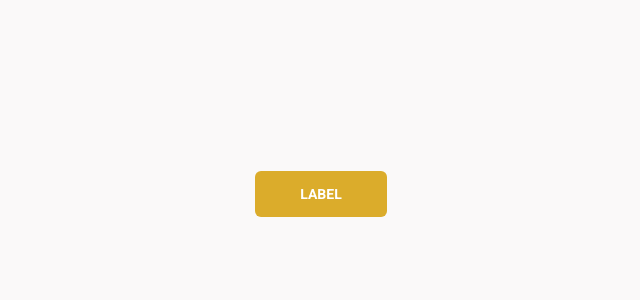
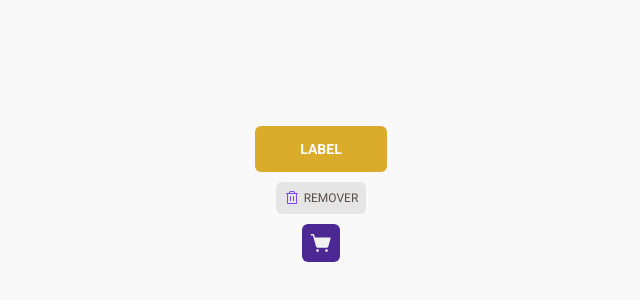
Before and after one commit to vbruno/RS-Ignite-Desafio-02-Coffee-Delivery, a React (Vite) app: page / in a window 1280 px wide. Shown: the part 206-506 px from the top of the page, without its empty margins (319-959 px from the left). Built offline with nearby package versions, Linux system fonts and the light colour scheme.

Commit message:
Adicionado comp. ButtonSecondary e ButtonState

```diff
--- /dev/null
+++ b/src/components/buttonSecondary/ButtonSecondary.tsx
@@ -0,0 +1,56 @@
+import styled from 'styled-components'
+import { ButtonHTMLAttributes, ReactNode } from 'react'
+import { Trash } from '@phosphor-icons/react'
+
+interface IButtonPrimaryProps extends ButtonHTMLAttributes<HTMLButtonElement> {
+  children: ReactNode
+}
+
+export const ButtonSecondary = ({ children, ...rest }: IButtonPrimaryProps) => {
+  return (
+    <Container {...rest}>
+      <Trash className="icon" />
+      {children}
+    </Container>
+  )
+}
+
+const Container = styled.button`
+  display: flex;
+
+  height: 32px;
+  width: auto;
+
+  align-items: center;
+  justify-content: center;
+  padding: 8px 8px;
+  background: ${(props) => props.theme['base-button']};
+  border-radius: 6px;
+  gap: 4px;
+  border: none;
+
+  /* Components/Button G */
+  color: ${(props) => props.theme['base-text']};
+  font-size: 12px;
+  font-family: Roboto;
+  font-weight: 400;
+  line-height: 160%;
+  text-transform: uppercase;
+
+  outline: 0;
+
+  &:hover {
+    background: ${(props) => props.theme['base-hover']};
+    cursor: pointer;
+  }
+
+  .icon {
+    font-size: 16px;
+
+    color: ${(props) => props.theme.purple};
+  }
+
+  &:hover .icon {
+    color: ${(props) => props.theme.purpleDark};
+  }
+`
--- /dev/null
+++ b/src/components/buttonState/ButtonState.tsx
@@ -0,0 +1,49 @@
+import styled from 'styled-components'
+import { ButtonHTMLAttributes } from 'react'
+import { ShoppingCartSimple } from '@phosphor-icons/react'
+
+type IButtonPrimaryProps = ButtonHTMLAttributes<HTMLButtonElement>
+
+export const ButtonState = ({ ...rest }: IButtonPrimaryProps) => {
+  return (
+    <Container {...rest}>
+      <ShoppingCartSimple className="icon" weight="fill" />
+    </Container>
+  )
+}
+
+const Container = styled.button`
+  display: flex;
+
+  height: 38px;
+  width: 38px;
+
+  align-items: center;
+  justify-content: center;
+  padding: 8px 8px;
+  background: ${(props) => props.theme.purpleDark};
+  border-radius: 6px;
+  gap: 4px;
+  border: none;
+
+  /* Components/Button G */
+  color: ${(props) => props.theme['base-text']};
+  font-size: 12px;
+  font-family: Roboto;
+  font-weight: 400;
+  line-height: 160%;
+  text-transform: uppercase;
+
+  outline: 0;
+
+  &:hover {
+    background: ${(props) => props.theme.purple};
+    cursor: pointer;
+  }
+
+  .icon {
+    font-size: 22px;
+
+    color: ${(props) => props.theme['base-card']};
+  }
+`
--- a/src/components/inputNumber/InputNumber.tsx
+++ b/src/components/inputNumber/InputNumber.tsx
@@ -28,9 +28,9 @@ export const InputNumber = ({
 
   return (
     <InputNumberContainer>
-      <Minus className="icone" size={14} weight="bold" onClick={handleMinus} />
+      <Minus className="icon" size={14} weight="bold" onClick={handleMinus} />
       <span>{inputValue}</span>
-      <Plus className="icone" size={14} weight="bold" onClick={handlePlus} />
+      <Plus className="icon" size={14} weight="bold" onClick={handlePlus} />
     </InputNumberContainer>
   )
 }
--- a/src/components/inputNumber/styles.ts
+++ b/src/components/inputNumber/styles.ts
@@ -12,7 +12,7 @@ export const InputNumberContainer = styled.div`
   border-radius: 6px;
   flex-shrink: 0;
 
-  .icone {
+  .icon {
     color: ${(props) => props.theme.purple};
 
     &:hover {
@@ -34,7 +34,7 @@ export const InputNumberContainer = styled.div`
 
     /* Text/Regular M */
     font-size: 16px;
-    font-family: Roboto;
+    font-family: roboto;
     line-height: 130%;
   }
 `
--- a/src/pages/home/Home.tsx
+++ b/src/pages/home/Home.tsx
@@ -1,11 +1,15 @@
 import { useEffect, useState } from 'react'
 import { HomeContainer } from './styles'
 import { ButtonPrimary } from '../../components/buttonPrimary/ButtonPrimary'
+import { ButtonSecondary } from '../../components/buttonSecondary/ButtonSecondary'
+import { ButtonState } from '../../components/buttonState/ButtonState'
 
 export function Home() {
   return (
     <HomeContainer>
       <ButtonPrimary>Label</ButtonPrimary>
+      <ButtonSecondary>Remover</ButtonSecondary>
+      <ButtonState />
     </HomeContainer>
   )
 }
--- a/src/pages/home/styles.ts
+++ b/src/pages/home/styles.ts
@@ -9,4 +9,6 @@ export const HomeContainer = styled.div`
   flex-direction: column;
   align-items: center;
   justify-content: center;
+
+  gap: 10px;
 `
```
